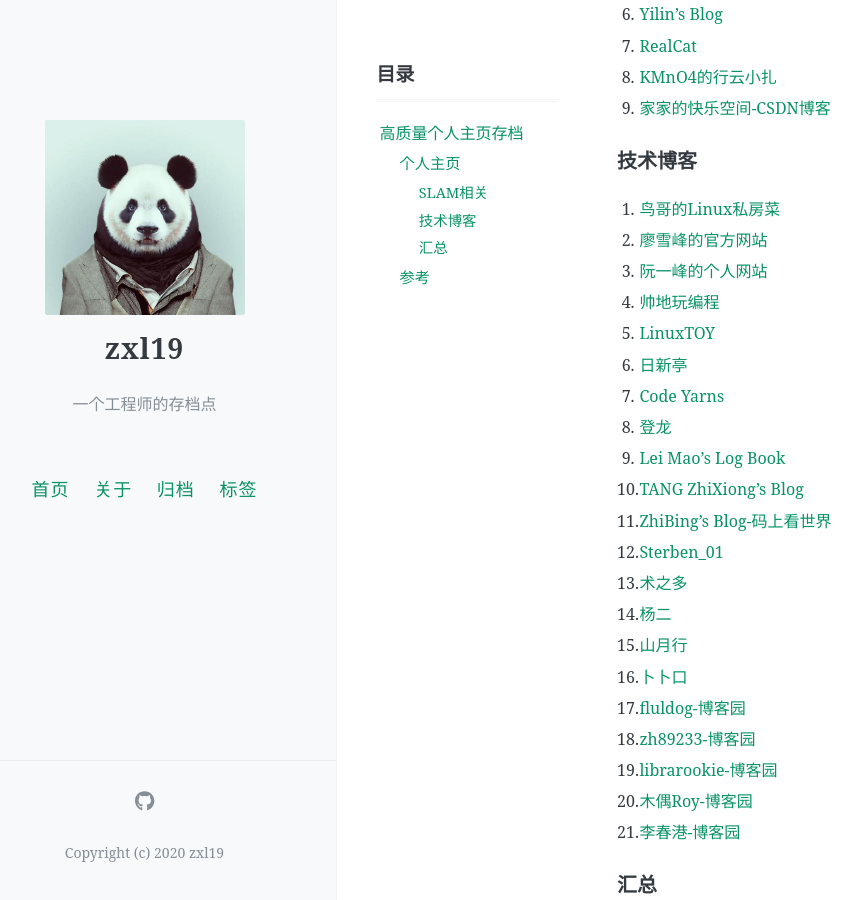
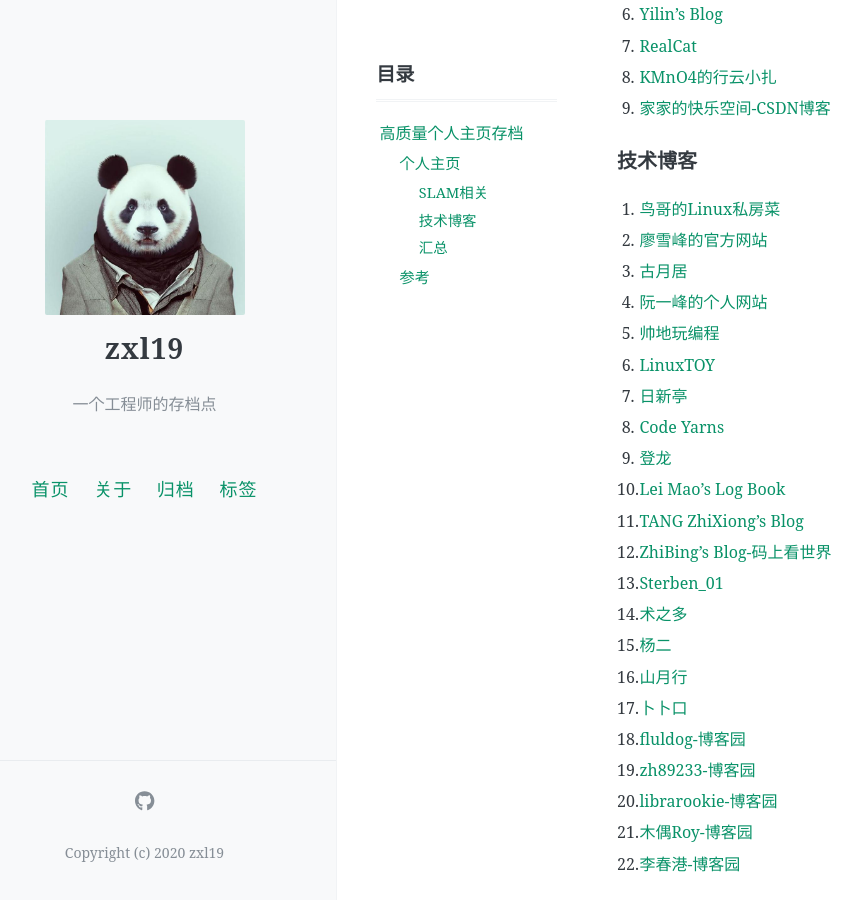
Before and after one commit to zxl19/zxl19.github.io, a Jekyll site: the page built from _posts/2022-09-20-personal-blog.md, in a window 1280 px wide and 900 px high, scrolled down 478 px. Shown: the whole window, without its empty margins (47-909 px from the left). Built offline with Jekyll 4.4.1, drawn with Linux system fonts in a browser that asks for light colours; comment, search, counter and statistics services are not loaded.

Commit message:
Update Posts

```diff
--- a/_posts/2022-09-20-personal-blog.md
+++ b/_posts/2022-09-20-personal-blog.md
@@ -31,25 +31,26 @@ pinned: false
 
 1. [鸟哥的Linux私房菜](https://linux.vbird.org)
 2. [廖雪峰的官方网站](https://www.liaoxuefeng.com)
-3. [阮一峰的个人网站](https://www.ruanyifeng.com)
-4. [帅地玩编程](https://www.iamshuaidi.com)
-5. [LinuxTOY](https://linuxtoy.org)
-6. [日新亭](https://www.fengerzh.com)
-7. [Code Yarns](https://codeyarns.com)
-8. [登龙](https://dlonng.com)
-9. [Lei Mao's Log Book](https://leimao.github.io)
-10. [TANG ZhiXiong's Blog](http://blog.tangzhixiong.com)
-11. [ZhiBing's Blog-码上看世界](https://azmddy.github.io)
-12. [Sterben_01](https://sterben-01.github.io)
-13. [术之多](https://www.shuzhiduo.com)
-14. [杨二](https://yangerxiao.com)
-15. [山月行](https://shanyue.tech)
-16. [卜卜口](https://i.magiconch.com)
-17. [fluldog-博客园](https://www.cnblogs.com/fluidog)
-18. [zh89233-博客园](https://www.cnblogs.com/love-zf)
-19. [librarookie-博客园](https://www.cnblogs.com/librarookie)
-20. [木偶Roy-博客园](https://www.cnblogs.com/jyroy)
-21. [李春港-博客园](https://www.cnblogs.com/lcgbk)
+3. [古月居](https://guyuehome.com)
+4. [阮一峰的个人网站](https://www.ruanyifeng.com)
+5. [帅地玩编程](https://www.iamshuaidi.com)
+6. [LinuxTOY](https://linuxtoy.org)
+7. [日新亭](https://www.fengerzh.com)
+8. [Code Yarns](https://codeyarns.com)
+9. [登龙](https://dlonng.com)
+10. [Lei Mao's Log Book](https://leimao.github.io)
+11. [TANG ZhiXiong's Blog](http://blog.tangzhixiong.com)
+12. [ZhiBing's Blog-码上看世界](https://azmddy.github.io)
+13. [Sterben_01](https://sterben-01.github.io)
+14. [术之多](https://www.shuzhiduo.com)
+15. [杨二](https://yangerxiao.com)
+16. [山月行](https://shanyue.tech)
+17. [卜卜口](https://i.magiconch.com)
+18. [fluldog-博客园](https://www.cnblogs.com/fluidog)
+19. [zh89233-博客园](https://www.cnblogs.com/love-zf)
+20. [librarookie-博客园](https://www.cnblogs.com/librarookie)
+21. [木偶Roy-博客园](https://www.cnblogs.com/jyroy)
+22. [李春港-博客园](https://www.cnblogs.com/lcgbk)
 
 ### 汇总
 
```
Also changed, not shown: _posts/2020-06-03-vscode-setup.md (+6 -1 lines), _posts/2020-06-08-meme.md (+8 -7 lines).
